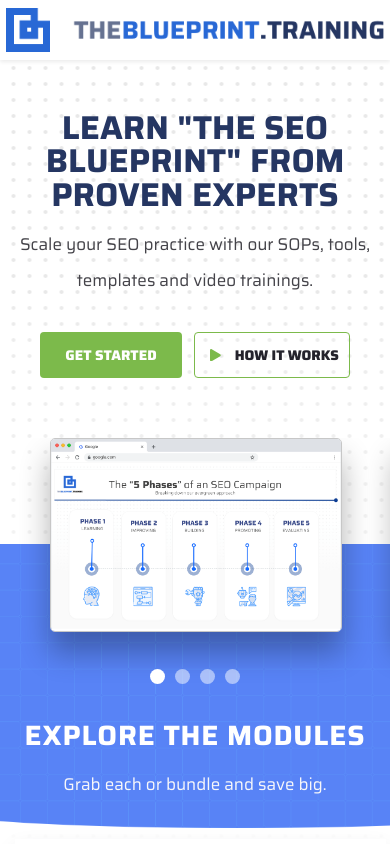
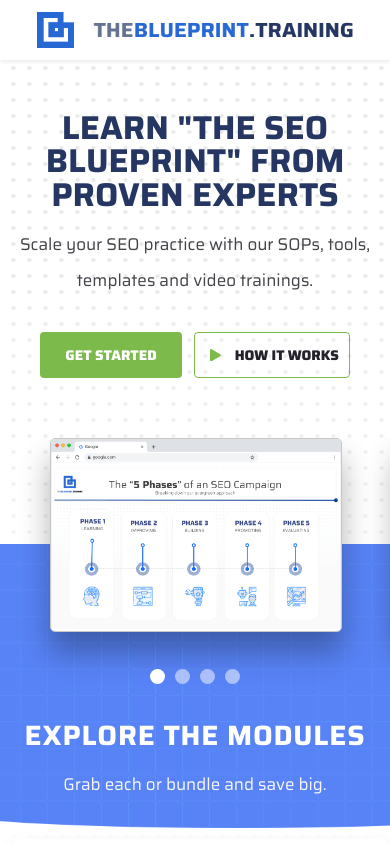
Before and after one commit to arturocastillo95/blueprint-wordpress-to-html, a plain HTML site: page index.html in a window 390 px wide. Shown: the top 844 px of the page. Drawn offline with nearby package versions, Linux system fonts and the light colour scheme.

Commit message:
fixed header image size in mobile

```diff
--- a/style.css
+++ b/style.css
@@ -568,4 +568,11 @@
     .training-course {
         background-size: 122% auto;
     }
+    .navbar-header {
+        max-width: 90%;
+    }
+    .header-mobile {
+        width: 100%;
+        height: auto;
+    }
 }
```
